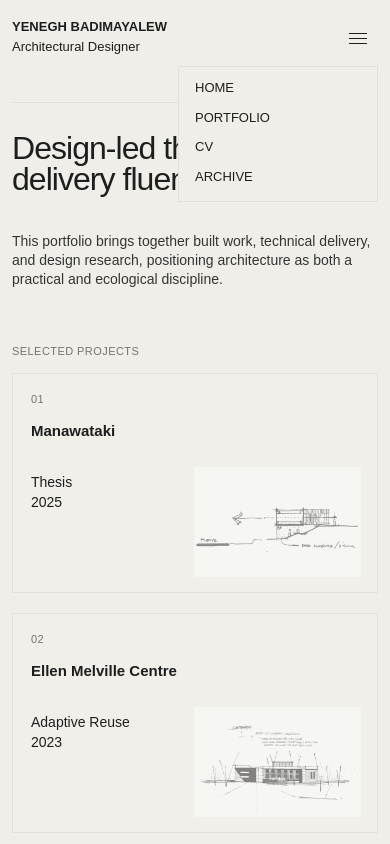
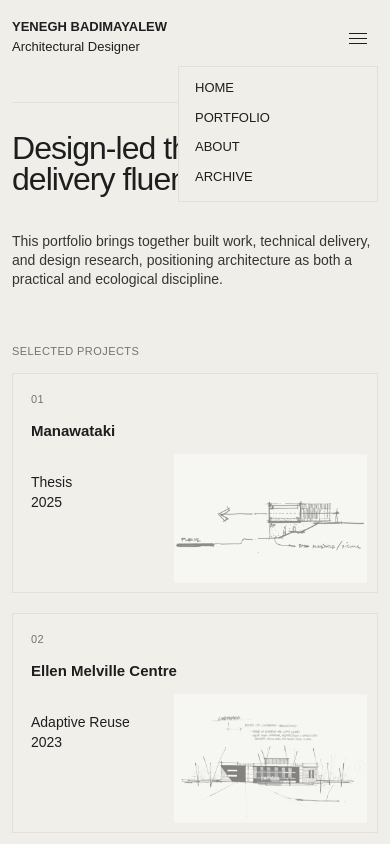
Before and after one commit to Yenegh/yenegh-portfolio, a Next.js app: page /portfolio in a window 390 px wide. Both pictures are taken after a click on the button "Open menu". Shown: the top 844 px of the page. Built offline with nearby package versions, Linux system fonts and the light colour scheme.

Commit message:
Refine project card image spacing for tighter mobile and desktop layout

```diff
--- a/app/archive/page.tsx
+++ b/app/archive/page.tsx
@@ -6,7 +6,7 @@ import { ArchiveOverview } from "@/components/ArchiveOverview";
 import { projects } from "@/data/projects";
 
 export default function ArchivePage() {
-  const [view, setView] = useState<"index" | "overview">("index");
+  const [view, setView] = useState<"index" | "overview">("overview");
 
   const description =
     view === "index"
--- a/app/globals.css
+++ b/app/globals.css
@@ -269,9 +269,9 @@ select {
 
 .project-card__media img {
   position: absolute;
-  right: 18px;
-  bottom: 18px;
-  width: 58%;
+  right: 10px;
+  bottom: 10px;
+  width: 64%;
   height: auto;
   object-fit: contain;
   opacity: 0.5;
@@ -819,6 +819,10 @@ select {
   line-height: 1.6;
 }
 
+.cv-section .cv-item + p {
+  margin-top: 0;
+}
+
 .cv-item {
   display: flex;
   justify-content: space-between;
@@ -1013,12 +1017,12 @@ select {
   }
 
   .project-card__media img {
-    width: 48%;
-    right: 12px;
-    bottom: 12px;
+    width: 54%;
+    right: 8px;
+    bottom: 8px;
     opacity: 0.45;
     filter: grayscale(75%) contrast(1.05);
-    transform: scale(0.95);
+    transform: scale(0.98);
   }
 
   .project-card:hover .project-card__media img {
--- a/components/Header.tsx
+++ b/components/Header.tsx
@@ -30,7 +30,7 @@ export function Header() {
           Portfolio
         </Link>
         <Link href="/cv" className={pathname === "/cv" ? "is-active" : ""}>
-          CV
+          About
         </Link>
         <Link
           href="/archive"
@@ -62,7 +62,7 @@ export function Header() {
               Portfolio
             </Link>
             <Link href="/cv" onClick={closeMenu}>
-              CV
+              About
             </Link>
             <Link href="/archive" onClick={closeMenu}>
               Archive
```
